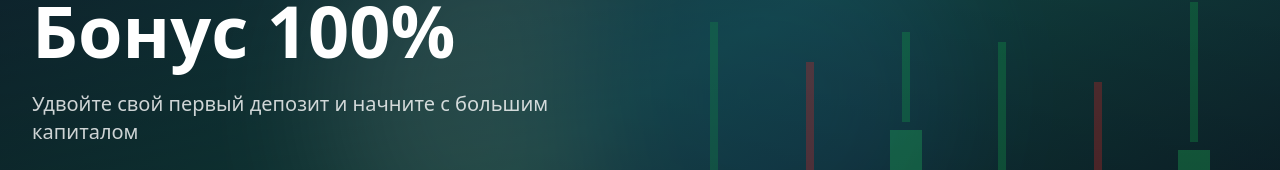
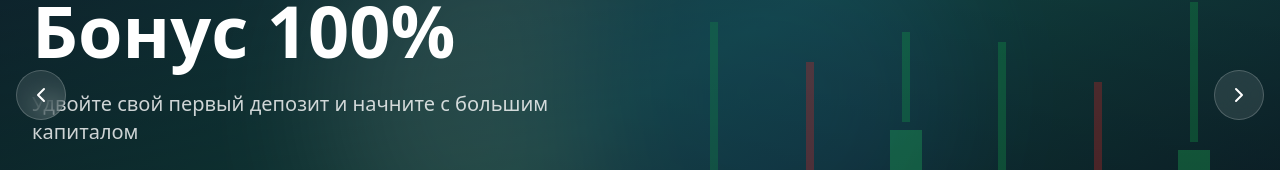
Before and after one commit to mobius1info/Wordex, a React (Vite) app: page / in a window 1280 px wide. Shown: the part 361-531 px from the top of the page. Built offline with nearby package versions, Linux system fonts and the light colour scheme; no server answers.

Commit message:
Updated App.tsx

```diff
--- a/src/App.tsx
+++ b/src/App.tsx
@@ -3,7 +3,7 @@ import {
   Globe, DollarSign, Users,
   Smartphone, Monitor, Award, BarChart3, BookOpen, HelpCircle, Settings,
   Copy, Zap, Gift, CreditCard, ArrowRight, CheckCircle, Star, Download,
-  Clock, Target, Database, LineChart
+  Clock, Target, Database, LineChart, ChevronLeft, ChevronRight
 } from 'lucide-react';
 import Header from './components/Header';
 
@@ -1222,6 +1222,20 @@ function App() {
               />
             ))}
           </div>
+          <button
+            onClick={() => setCurrentSlide((prev) => prev === 0 ? t.hero.slides.length - 1 : prev - 1)}
+            className="absolute left-4 top-1/2 -translate-y-1/2 z-30 bg-white/10 backdrop-blur-md hover:bg-white/20 text-white p-3 rounded-full transition-all hover:scale-110 border border-white/20 group"
+            aria-label="Previous slide"
+          >
+            <ChevronLeft className="h-6 w-6 group-hover:-translate-x-0.5 transition-transform" />
+          </button>
+          <button
+            onClick={() => setCurrentSlide((prev) => (prev + 1) % t.hero.slides.length)}
+            className="absolute right-4 top-1/2 -translate-y-1/2 z-30 bg-white/10 backdrop-blur-md hover:bg-white/20 text-white p-3 rounded-full transition-all hover:scale-110 border border-white/20 group"
+            aria-label="Next slide"
+          >
+            <ChevronRight className="h-6 w-6 group-hover:translate-x-0.5 transition-transform" />
+          </button>
         </section>
 
         <section className="py-20 bg-gradient-to-b from-white to-gray-50 -mt-20 relative z-10">
```
